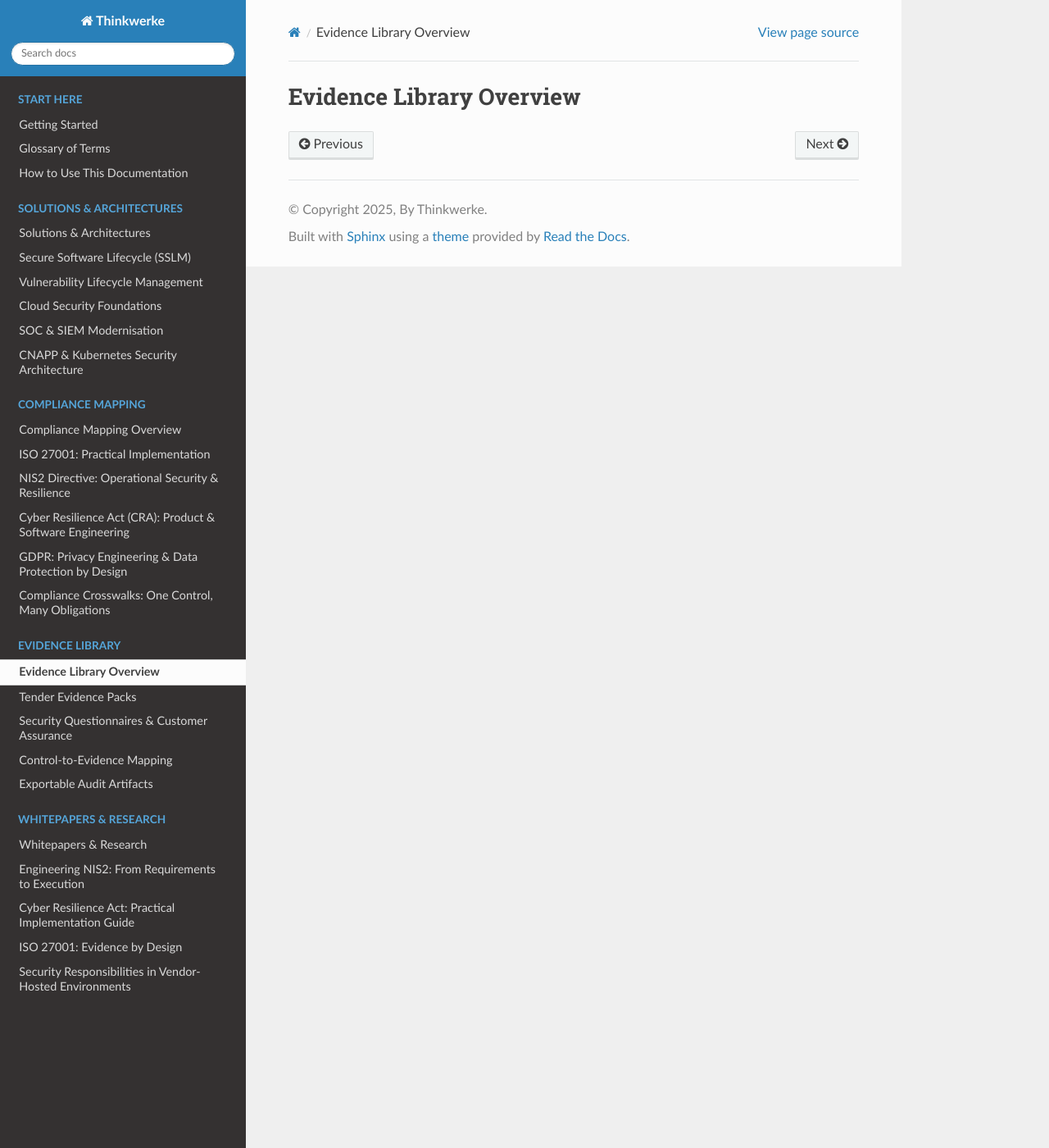
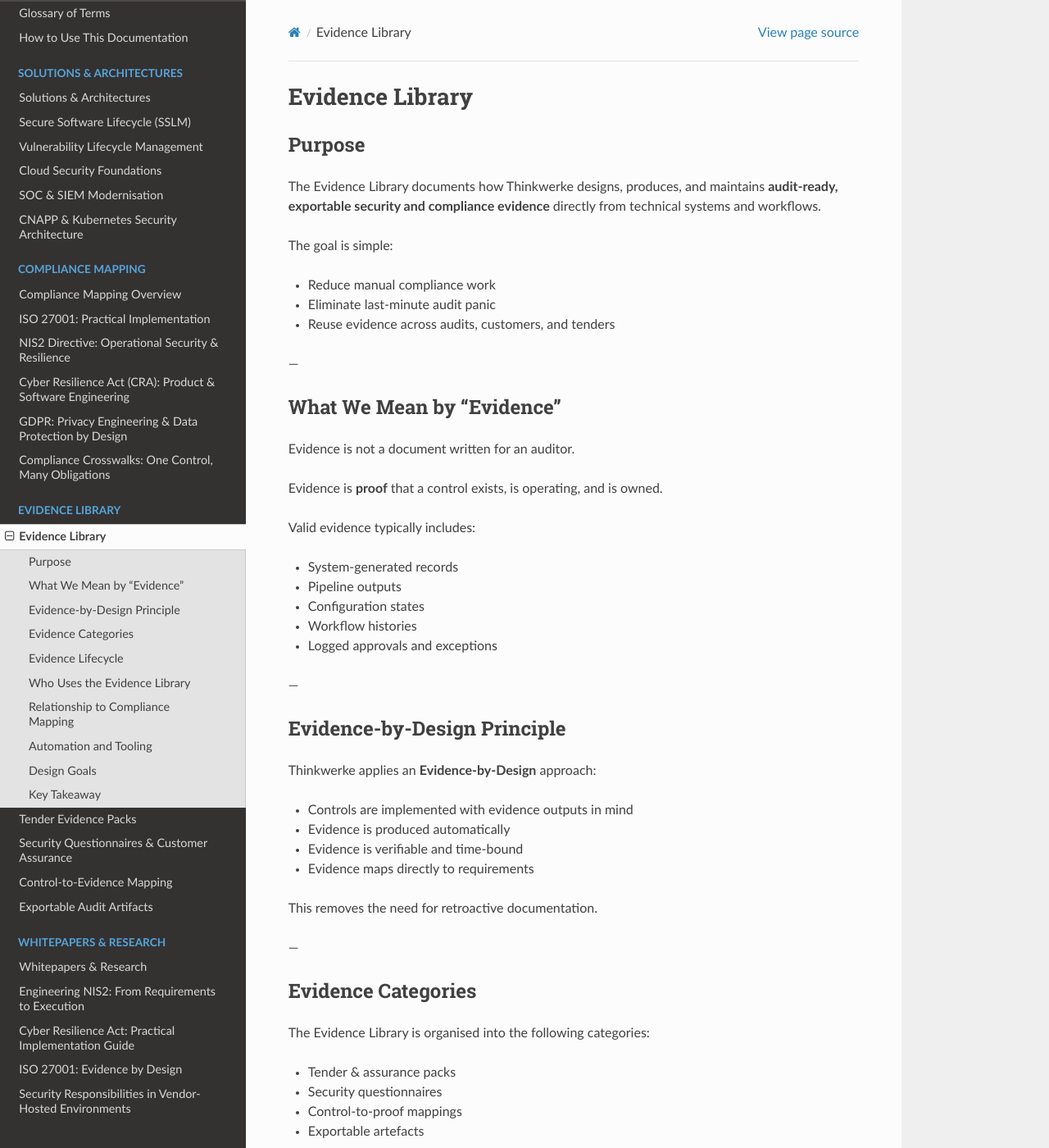
Before and after one commit to Mynkskhr/docs.thinkwerke, a Sphinx documentation site: the page built from docs/source/evidence-library/index.rst, in a window 1280 px wide and 1400 px high. Shown: the whole window at 82% size. Built offline with Sphinx 7.4.7 and the Read the Docs theme 3.1.0, drawn with Linux system fonts in a browser that asks for light colours; some of the changed text lies outside the part shown.

Commit message:
Update index.rst

```diff
--- a/docs/source/evidence-library/index.rst
+++ b/docs/source/evidence-library/index.rst
@@ -1,2 +1,148 @@
-Evidence Library Overview
-=========================
+Evidence Library
+================
+
+Purpose
+-------
+
+The Evidence Library documents how Thinkwerke designs, produces,
+and maintains **audit-ready, exportable security and compliance evidence**
+directly from technical systems and workflows.
+
+The goal is simple:
+
+- Reduce manual compliance work
+- Eliminate last-minute audit panic
+- Reuse evidence across audits, customers, and tenders
+
+---
+
+What We Mean by "Evidence"
+--------------------------
+
+Evidence is not a document written for an auditor.
+
+Evidence is **proof** that a control exists, is operating,
+and is owned.
+
+Valid evidence typically includes:
+
+- System-generated records
+- Pipeline outputs
+- Configuration states
+- Workflow histories
+- Logged approvals and exceptions
+
+---
+
+Evidence-by-Design Principle
+----------------------------
+
+Thinkwerke applies an **Evidence-by-Design** approach:
+
+- Controls are implemented with evidence outputs in mind
+- Evidence is produced automatically
+- Evidence is verifiable and time-bound
+- Evidence maps directly to requirements
+
+This removes the need for retroactive documentation.
+
+---
+
+Evidence Categories
+-------------------
+
+The Evidence Library is organised into the following categories:
+
+- Tender & assurance packs
+- Security questionnaires
+- Control-to-proof mappings
+- Exportable artefacts
+
+Each category is designed for a specific stakeholder audience.
+
+---
+
+Evidence Lifecycle
+------------------
+
+Evidence follows a clear lifecycle:
+
+1. Control definition
+2. Technical implementation
+3. Continuous operation
+4. Evidence generation
+5. Export and reuse
+6. Review and retention
+
+This lifecycle ensures consistency across time and audits.
+
+---
+
+Who Uses the Evidence Library
+-----------------------------
+
+The Evidence Library supports:
+
+- Internal security and engineering teams
+- Auditors and certification bodies
+- Regulators and supervisory authorities
+- Customers and procurement teams
+- Executive and board-level stakeholders
+
+Each audience consumes the same evidence, presented differently.
+
+---
+
+Relationship to Compliance Mapping
+----------------------------------
+
+Evidence artefacts are mapped directly to:
+
+- ISO/IEC 27001 controls
+- NIS2 obligations
+- CRA requirements
+- GDPR principles
+- Customer-specific requirements
+
+This mapping is documented in the
+:doc:`../compliance/crosswalks` section.
+
+---
+
+Automation and Tooling
+----------------------
+
+Evidence is typically generated via:
+
+- CI/CD pipelines
+- Cloud security tooling
+- Ticketing and workflow systems
+- Logging and monitoring platforms
+- Configuration and policy-as-code
+
+Manual evidence is avoided wherever possible.
+
+---
+
+Design Goals
+------------
+
+The Evidence Library is designed to be:
+
+- Reusable across multiple audits
+- Consistent over time
+- Easy to explain and defend
+- Aligned with real system behaviour
+
+If evidence cannot be explained technically,
+it is not considered sufficient.
+
+---
+
+Key Takeaway
+------------
+
+Strong compliance is built on strong evidence.
+
+The Evidence Library turns everyday engineering activity
+into continuous proof of security and compliance.
```
